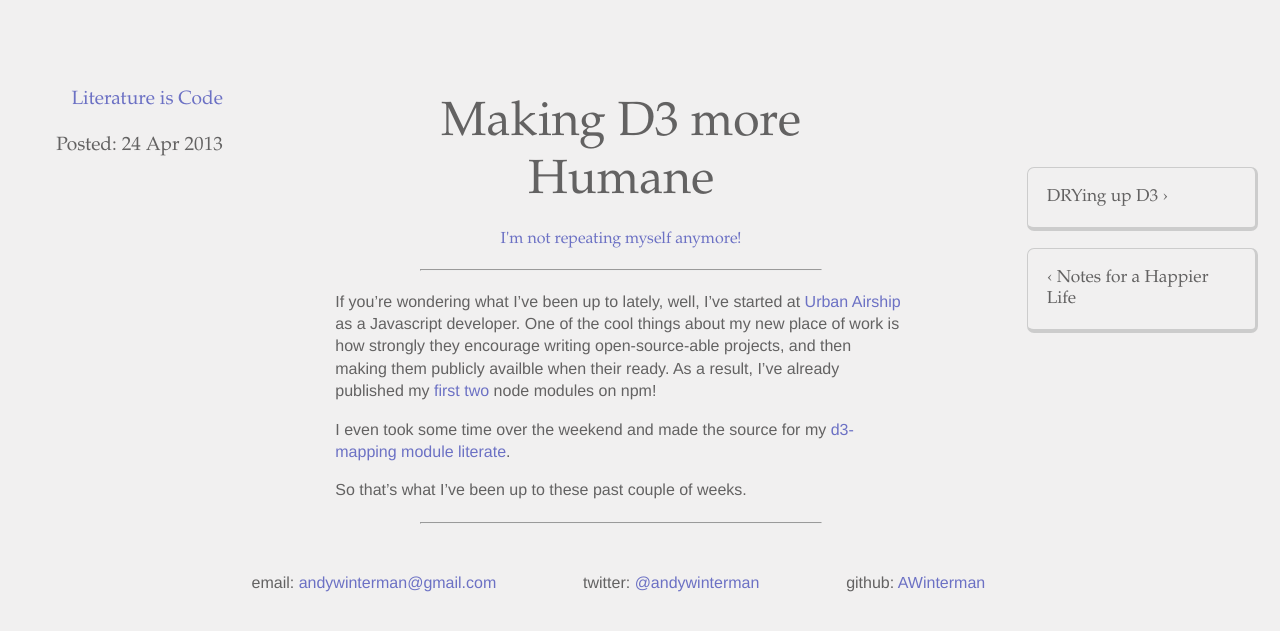
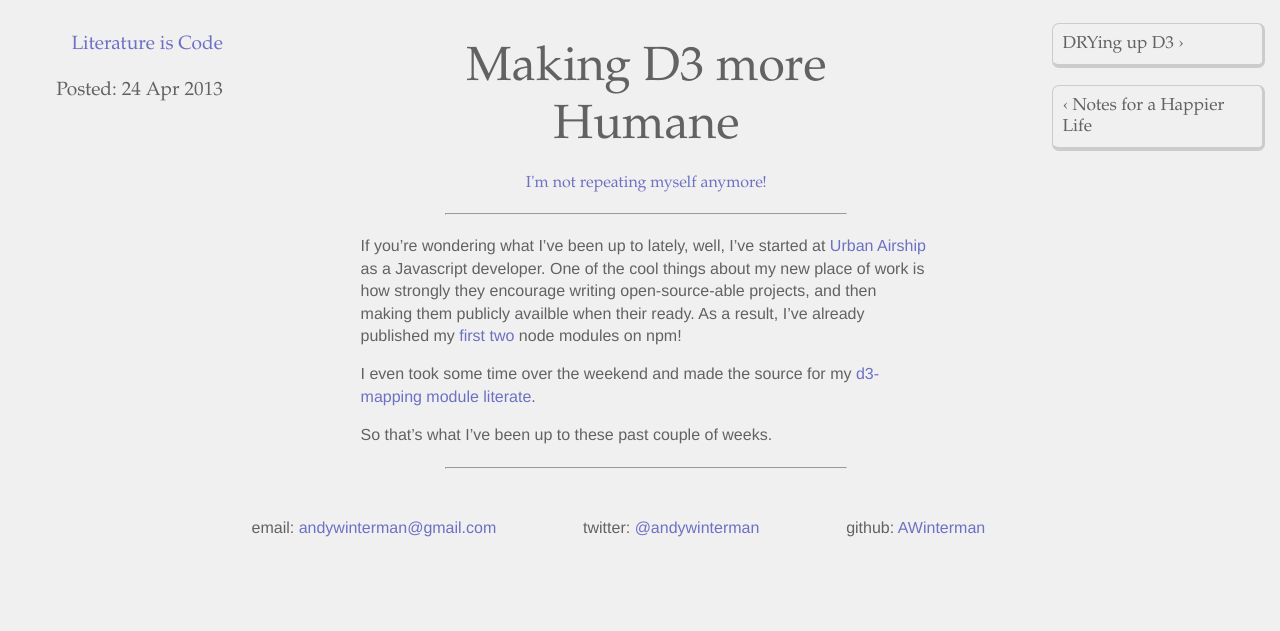
Before and after one commit to AWinterman/awinterman.github.com, a Jekyll site: the page built from _posts/2013-04-24-D3-Node-Projects.md, in a window 1280 px wide. Shown: the top 631 px of the page. Built offline with Jekyll 4.4.1, drawn with Linux system fonts in a browser that asks for light colours; Markdown is read by kramdown in place of the engine named in the settings.

Commit message:
more style fixes

```diff
--- a/css/style.css
+++ b/css/style.css
@@ -7,9 +7,10 @@ body{
     }
 
 .inner {
-    margin: 5% auto 1% auto;
+    display: table;
+    top: 0%;
+    margin: 0% auto 1% auto;
     max-width: 38em;
-    overflow: hidden;
 }
 
 
@@ -112,11 +113,10 @@ p, ul, ol {
 .header.left, .header.right {
     width: 15%;
     font-size: 120%;
-    padding: 2%;
 }
 
-.header.right {
-    margin-top: 5%;
+.header.left {
+    padding: 2%;
 }
 
 .button {
@@ -124,7 +124,7 @@ p, ul, ol {
     position: relative;
     margin-top: 8%;
     margin-left: 4%;
-    margin-right: 14%;
+    margin-right: 1%;
     border-style: solid;
     border-color: #ccc;
     border-width: 1px 3px 4px 1px;
@@ -133,7 +133,7 @@ p, ul, ol {
     font-size: 13pt;
     color: inherit;
     width: 100%;
-    padding: 10%;
+    padding: 5%;
 }
 
 a.button:visited {
@@ -203,6 +203,7 @@ hr {
 aside {
     float: right;
     margin-left: 2%;
+    margin-right: -20em;
     max-width: 40%;
     display: table-cell;
 }
@@ -239,7 +240,6 @@ li {
     }
 
 .left {
-    margin-top: 0%;
     float: left;
     text-align: right;
 }
```
